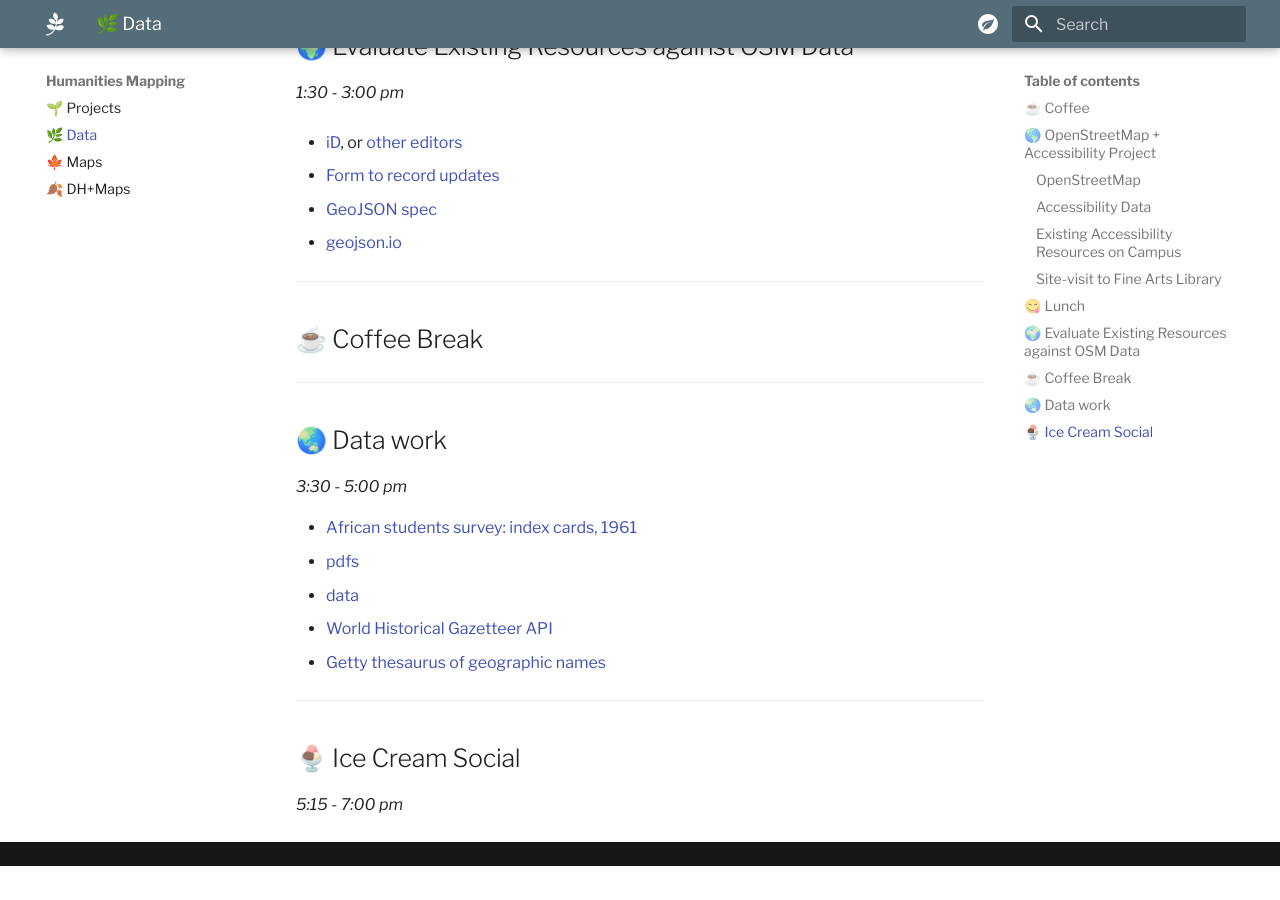
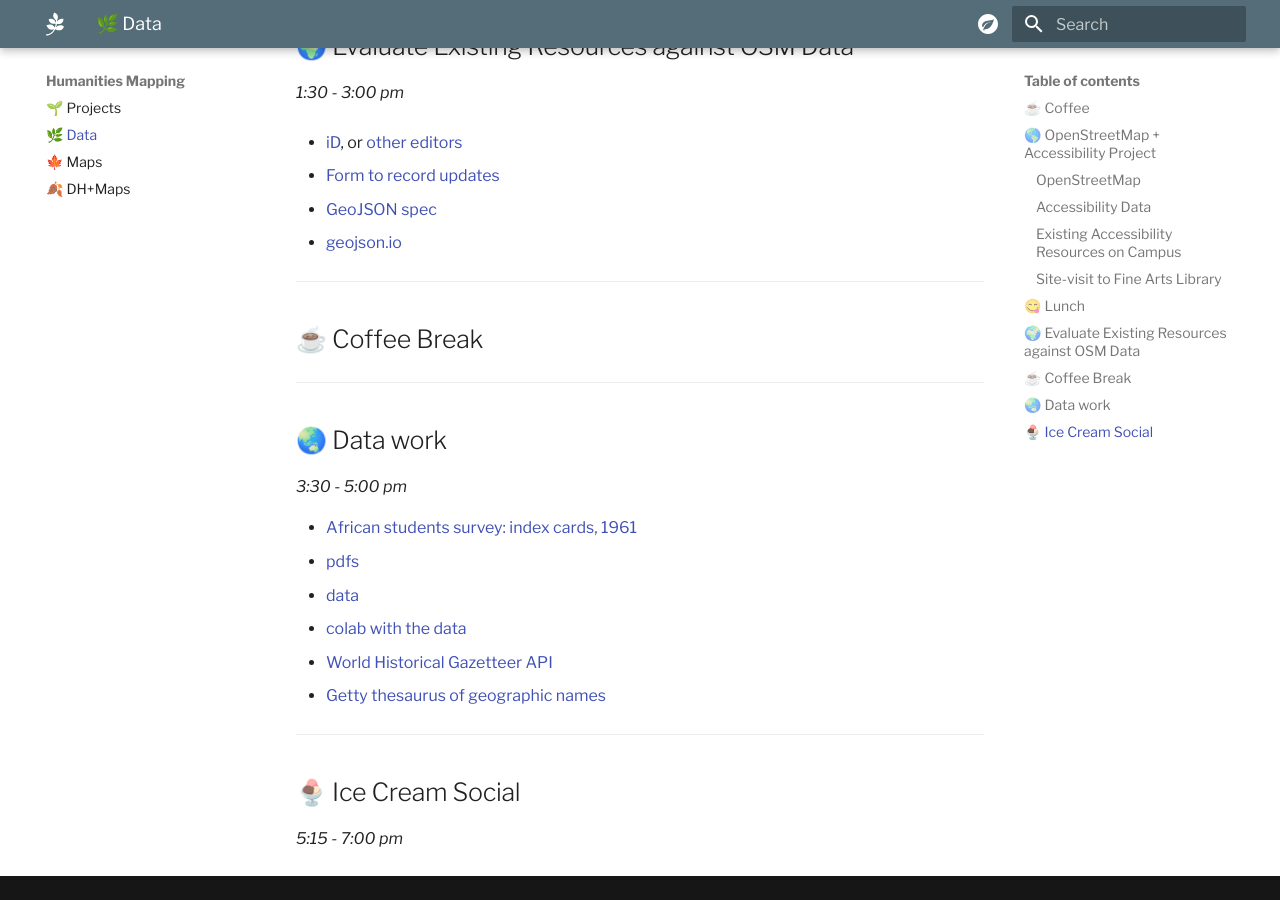
Before and after one commit to apjanco/leaflet-course, an MkDocs documentation site: the page built from docs/day2.md, in a window 1280 px wide and 900 px high, scrolled down 1286 px. Built offline with MkDocs 1.6.1 and Material for MkDocs 9.7.7, drawn with Linux system fonts in a browser that asks for light colours; before the commit the page ends 2152 px from its top, so only the background shows below that.

Commit message:
add colab

```diff
--- a/docs/day2.md
+++ b/docs/day2.md
@@ -63,6 +63,7 @@ _3:30 - 5:00 pm_
 - [African students survey: index cards, 1961](https://credo.library.umass.edu/view/full/mums411-b105-f002)
 - [pdfs](https://drive.google.com/file/d/1mxcWUgI5NvtajKjnCWOZ-dwS4C_BaBc_/view)
 - [data](https://docs.google.com/spreadsheets/d/12NRElO97-FoJa3Z9f4GTmDc1_ewbYxxF6KwvU2LvvRc/edit#gid=0)
+- [colab with the data](https://colab.research.google.com/drive/1MNUlFTN46KP-g39zEs_aZaESvJHFoxnT?usp=sharing)
 - [World Historical Gazetteer API](https://www.whgazetteer.org/usingapi/)
 - [Getty thesaurus of geographic names ](http://www.getty.edu/research/tools/vocabulary/tgn/index.html)
 <hr>
```
